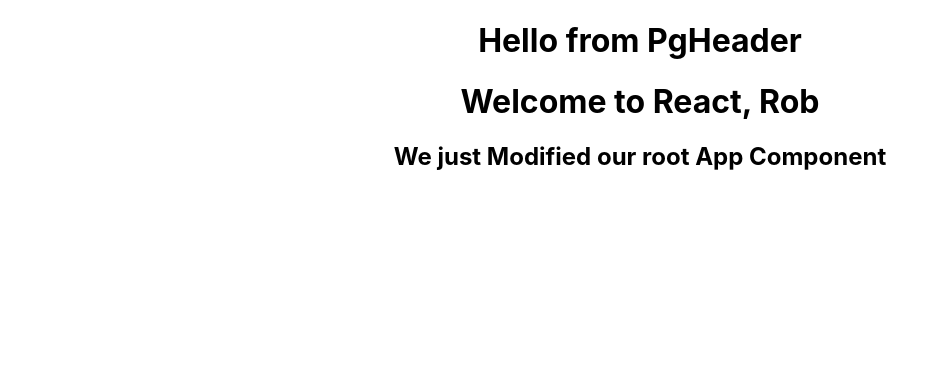
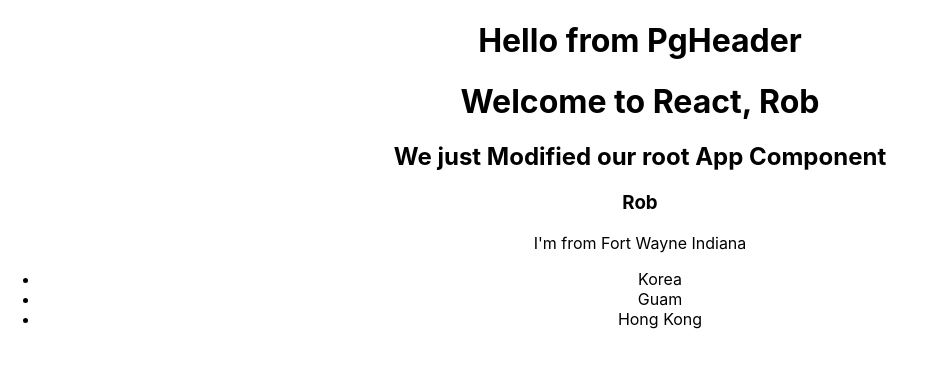
Before and after one commit to rvanarsdall/wd124-pie, a React (Create React App) app: page / in a window 1280 px wide. Shown: the top 368 px of the page, without its empty margins (0-926 px from the left). Built offline with nearby package versions, Linux system fonts and the light colour scheme.

Commit message:
mounted pgAboutme

```diff
--- a/src/App.jsx
+++ b/src/App.jsx
@@ -1,6 +1,7 @@
 import logo from "./logo.svg";
 import "./App.css";
 import PgHeader from "./components/pg-header/PgHeader";
+import PgAboutMe from "./components/pg-challenge/PGAboutMe";
 
 function App() {
   let name = "Rob";
@@ -9,6 +10,7 @@
       <PgHeader />
       <h1>Welcome to React, {name}</h1>
       <h2>We just Modified our root App Component</h2>
+      <PgAboutMe />
     </div>
   );
 }
```
